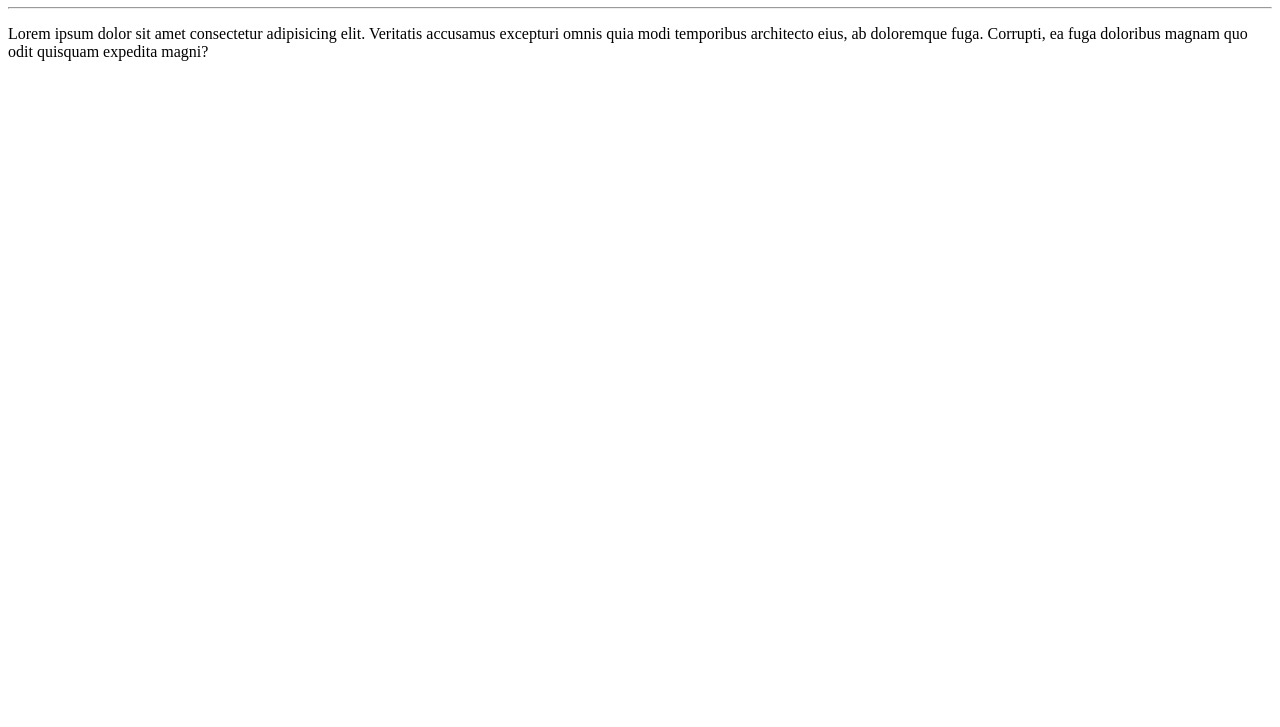
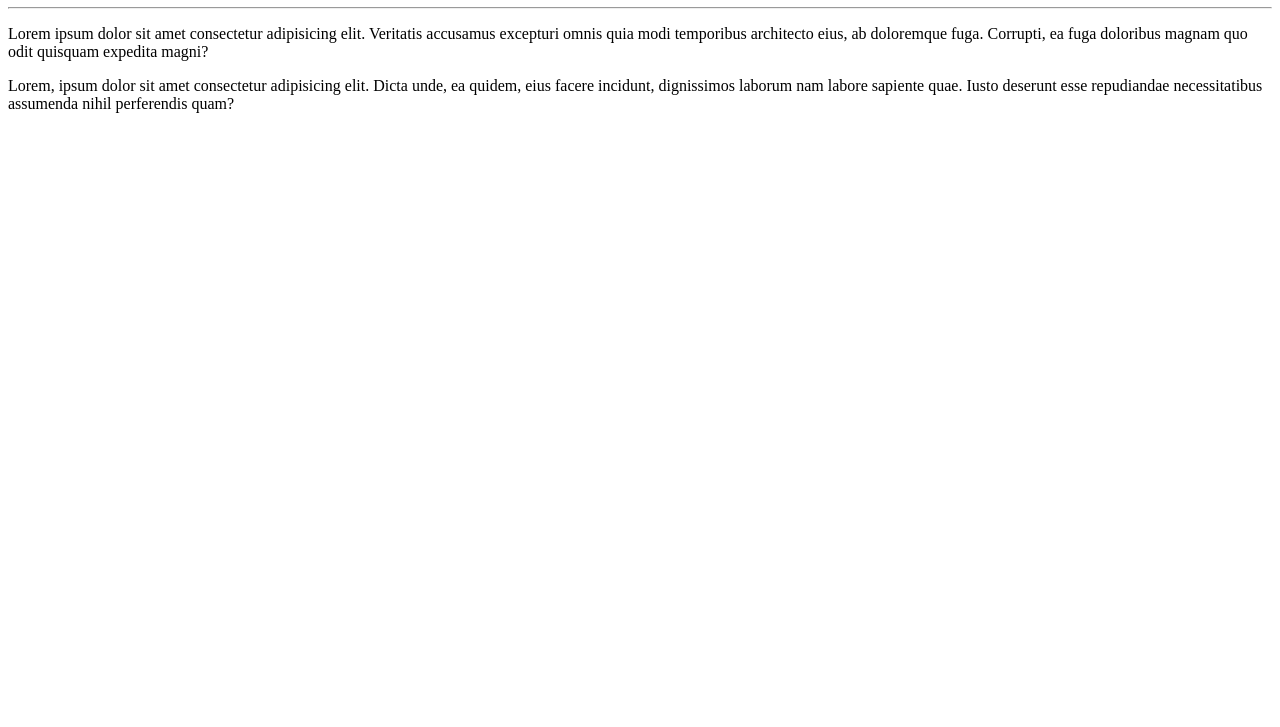
Before and after one commit to marcosyamashita/Ola-Mundo, a plain HTML site: page site-exemplo/index.html in a window 1280 px wide. Shown: the part 73-800 px from the top of the page. Drawn offline with Linux system fonts and the light colour scheme.

Commit message:
Adicionei um paragrafo

```diff
--- a/site-exemplo/index.html
+++ b/site-exemplo/index.html
@@ -10,5 +10,6 @@
     <hr>
     <p>Lorem ipsum dolor sit amet consectetur adipisicing elit. Veritatis accusamus excepturi omnis quia modi temporibus architecto eius, ab doloremque fuga. Corrupti, ea fuga doloribus magnam quo odit quisquam expedita magni?
     </p>
+    <p>Lorem, ipsum dolor sit amet consectetur adipisicing elit. Dicta unde, ea quidem, eius facere incidunt, dignissimos laborum nam labore sapiente quae. Iusto deserunt esse repudiandae necessitatibus assumenda nihil perferendis quam?</p>
 </body>
 </html>
```
